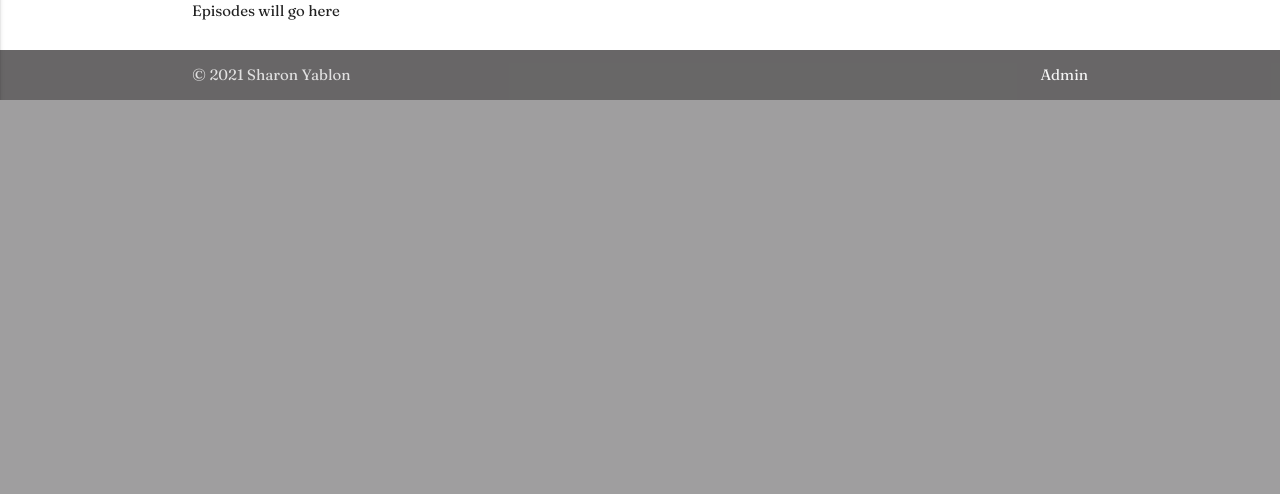
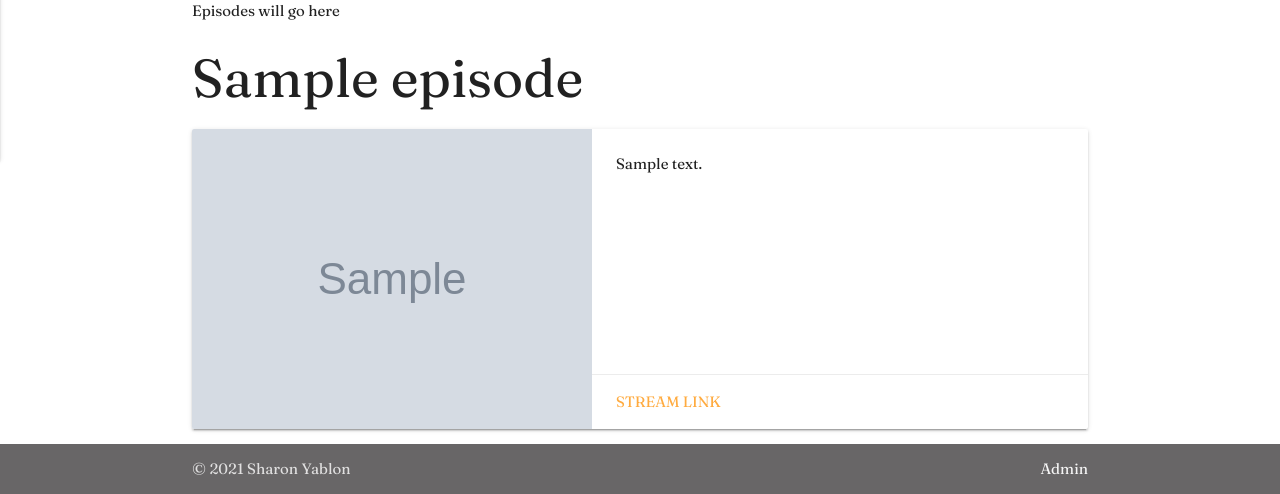
Before and after one commit to dylanaldrich/terribleblooms, a Django app: page / in a window 1280 px wide. Shown: the part 700-1194 px from the top of the page. Before the commit the page ends 800 px from the top, so only its background shows below. Run offline with Django 3.2, Linux system fonts and the light colour scheme; tables that the repository leaves empty hold one stand-in row (values such as "Sample post"); grey boxes marked "Sample" are stand-in pictures; some libraries are stand-ins or nearby versions.

Commit message:
adds episode cards to homepage

```diff
--- a/main_app/templates/home.html
+++ b/main_app/templates/home.html
@@ -9,5 +9,23 @@
     </header>
     <section class="container">
         Episodes will go here
+        {% for episode in episodes %}
+            <div class="col s12 m7">
+                <h2 class="header">{{ episode.name }}</h2>
+                <div class="card horizontal">
+                    <div class="card-image">
+                        <img src="media/{{ episode.image }}" alt="episode image">
+                    </div>
+                    <div class="card-stacked">
+                        <div class="card-content">
+                            <p>{{ episode.description }}</p>
+                        </div>
+                        <div class="card-action">
+                            <a href="{{ episode.external_Link }}">Stream Link</a>
+                        </div>
+                    </div>
+                </div>
+            </div>
+        {% endfor %}
     </section>
 {% endblock %}
--- a/main_app/views.py
+++ b/main_app/views.py
@@ -1,12 +1,17 @@
 from django.shortcuts import render, redirect
 from django.http import HttpResponse, JsonResponse
+from .models import Episode, Actor
 
 # Create your views here.
 def home(request):
     # use for now:
-    return render(request, 'home.html')
-    # episodes = Episode.objects.get()
-    # return render(request, 'home.html', episodes)
+    # return render(request, 'home.html')
+    episodes = Episode.objects.all()
+    context = {
+        "episodes" : episodes
+    }
+    print("Episodes", episodes)
+    return render(request, 'home.html', context)
 
 def about(request):
     return render(request, 'about.html')
```
